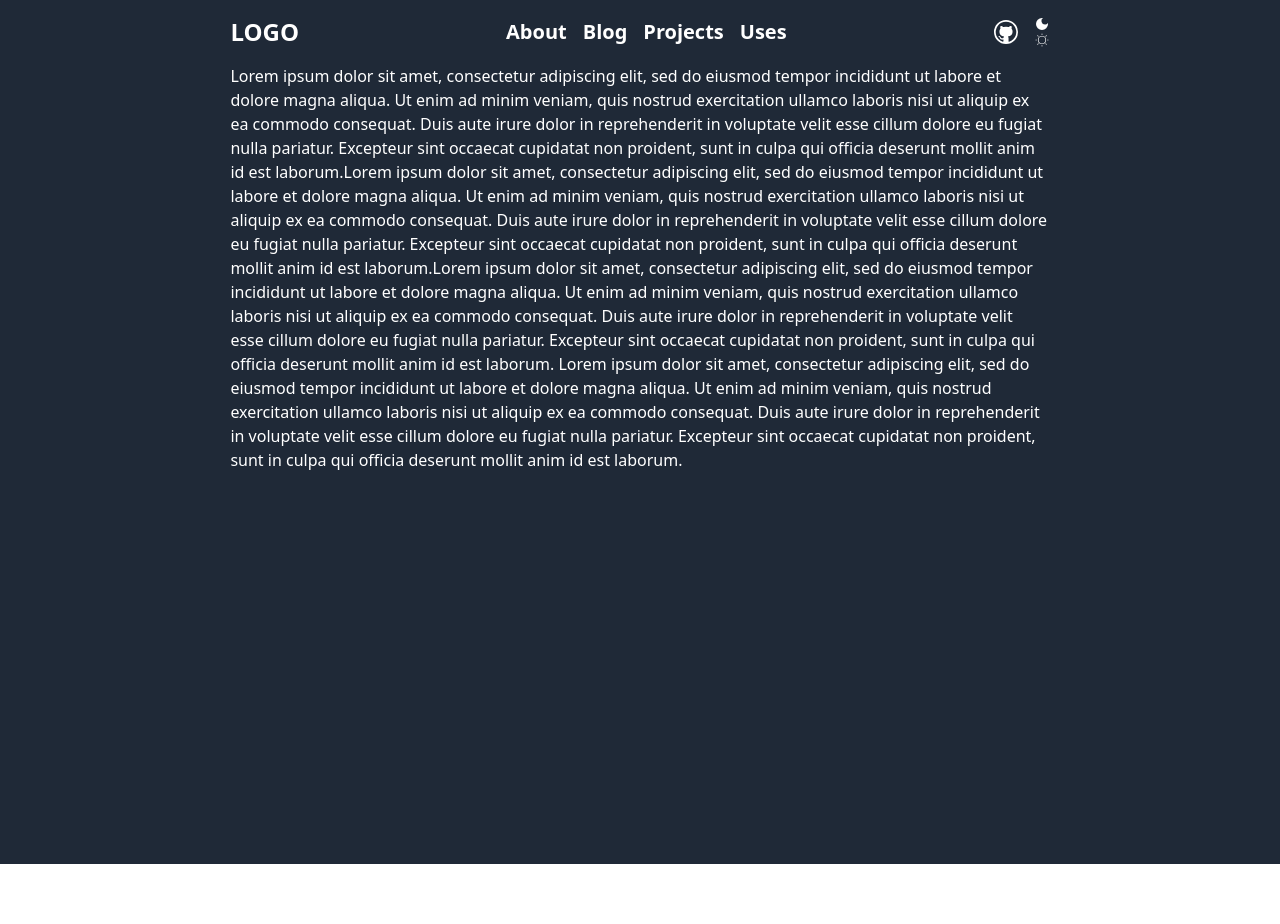
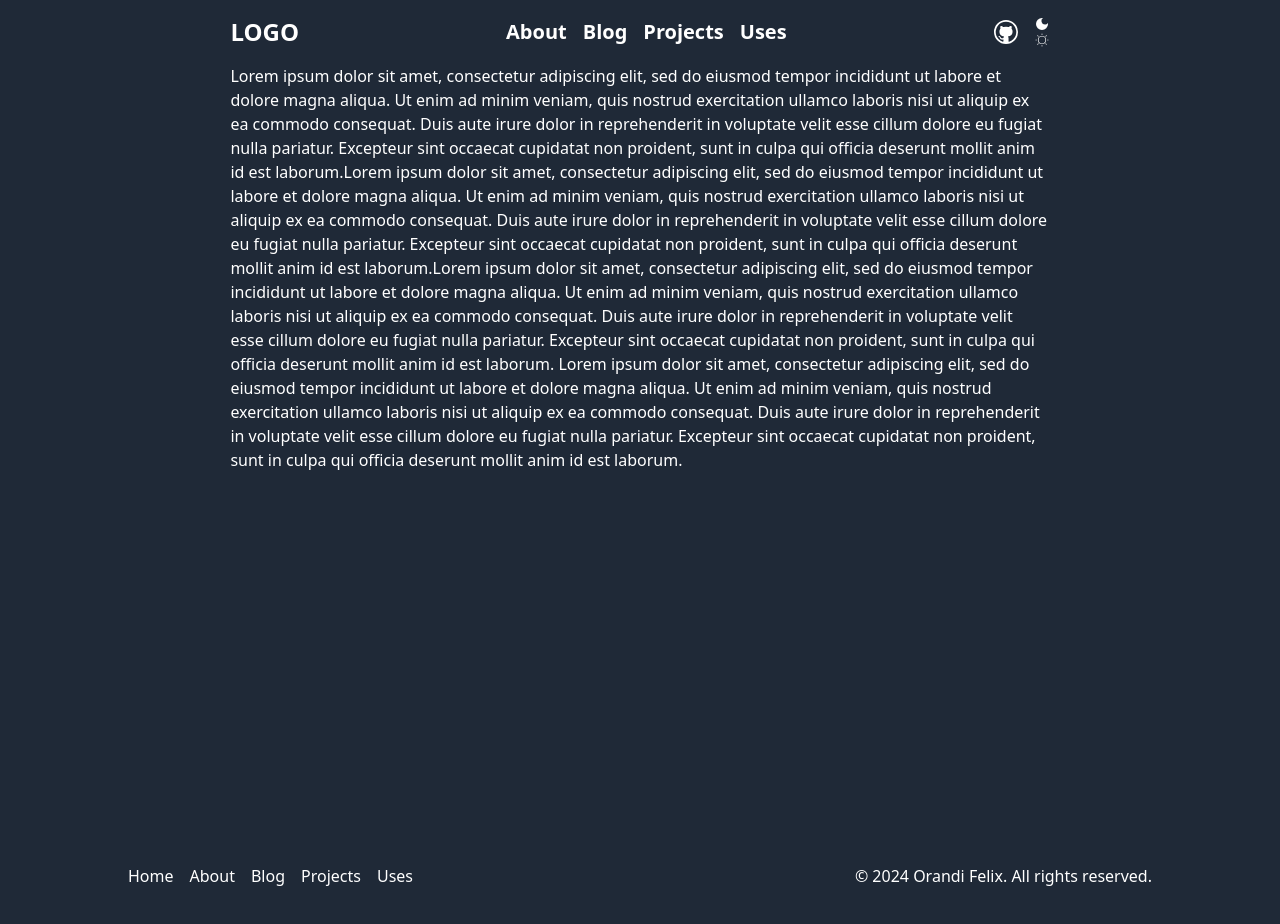
Before and after one commit to Orandifelix/Orandi-felix-portfolio, a React (Create React App) app: page /uses in a window 1280 px wide. Shown: the top 924 px of the page. Before the commit the page ends 864 px from the top, so only its background shows below. Built offline with nearby package versions, Linux system fonts and the light colour scheme.

Commit message:
added footer

```diff
--- a/src/App.js
+++ b/src/App.js
@@ -7,12 +7,13 @@ import About from "./components/About";
 import Blog from "./components/Blog";
 import Projects from "./components/Projects";
 import Uses from "./components/Uses";
+import Footer from "./components/Footer";
 
 function App() {
   return (
     <Router>
       <div className="h-fit  bg-gray-800">
-        <div className="w-4/5 m-auto">
+        <div className="w-4/5 m-auto pb-12">
           <NavBar />
           <Routes>
             <Route path="/" element={<Home />} />
@@ -21,6 +22,7 @@ function App() {
             <Route path="/projects" element={<Projects />} />
             <Route path="/uses" element={<Uses />} />
           </Routes>
+          <Footer />
         </div>
       </div>
     </Router>
--- /dev/null
+++ b/src/components/Footer.js
@@ -0,0 +1,29 @@
+import React from "react";
+import { Link } from "react-router-dom";
+
+function Footer() {
+  const currentYear = new Date().getFullYear();
+
+  return (
+    <div className="flex items-center justify-between text-white">
+      <div className="flex items-center justify-between">
+        <Link to="/" className="mr-4">
+          Home
+        </Link>
+        <Link to="/about" className="mr-4">
+          About
+        </Link>
+        <Link to="/blog" className="mr-4">
+          Blog
+        </Link>
+        <Link to="/projects" className="mr-4">
+          Projects
+        </Link>
+        <Link to="/uses">Uses</Link>
+      </div>
+      <div>© {currentYear} Orandi Felix.  All rights reserved.</div>
+    </div>
+  );
+}
+
+export default Footer;
--- a/src/components/Home.js
+++ b/src/components/Home.js
@@ -39,7 +39,7 @@ function Home() {
       </div>
       <p className="mb-6 text-2xl font-bold mt-6">Featured blog posts</p>
       <div className="grid grid-cols-3 gap-6">
-        <div className="border-solid border-t-4 border-r-4 border-b-4 border-l-0 border-gradient p-6 rounded-lg mb-6 transition-transform transform hover:scale-105 duration-300 ease-in-out">
+        <div className="border-solid border-t-4 border-r-2 border-b-4 border-l-2 border-gradient p-6 rounded-lg mb-6 transition-transform transform hover:scale-105 duration-300 ease-in-out">
           <h2 className="text-xl font-bold mb-2">
             A Prelude to Web Development
           </h2>
@@ -64,7 +64,7 @@ function Home() {
           </button>
         </div>
 
-        <div className="border-4 border-orange-200 p-6 rounded-lg mb-6 transition-transform transform hover:scale-105 duration-300 ease-in-out">
+        <div className="border-solid border-t-4 border-r-2 border-b-4 border-l-2 border-gradient p-6 rounded-lg mb-6 transition-transform transform hover:scale-105 duration-300 ease-in-out">
           <h2 className="text-xl font-bold mb-2">
             A Prelude to Web Development
           </h2>
@@ -88,7 +88,7 @@ function Home() {
             Read more
           </button>
         </div>
-        <div className="border-4 border-orange-200 p-6 rounded-lg mb-6 transition-transform transform hover:scale-105 duration-300 ease-in-out">
+        <div className="border-solid border-t-4 border-r-2 border-b-4 border-l-2 border-gradient p-6 rounded-lg mb-6 transition-transform transform hover:scale-105 duration-300 ease-in-out">
           <h2 className="text-xl font-bold mb-2">
             A Prelude to Web Development
           </h2>
@@ -112,7 +112,7 @@ function Home() {
             Read more
           </button>
         </div>
-        <div className="border-4 border-orange-200 p-6 rounded-lg mb-6 transition-transform transform hover:scale-105 duration-300 ease-in-out">
+        <div className="border-solid border-t-4 border-r-2 border-b-4 border-l-2 border-gradient p-6 rounded-lg mb-6 transition-transform transform hover:scale-105 duration-300 ease-in-out">
           <h2 className="text-xl font-bold mb-2">
             A Prelude to Web Development
           </h2>
@@ -136,7 +136,7 @@ function Home() {
             Read more
           </button>
         </div>
-        <div className="border-4 border-orange-200 p-6 rounded-lg mb-6 transition-transform transform hover:scale-105 duration-300 ease-in-out">
+        <div className="border-solid border-t-4 border-r-2 border-b-4 border-l-2 border-gradient p-6 rounded-lg mb-6 transition-transform transform hover:scale-105 duration-300 ease-in-out">
           <h2 className="text-xl font-bold mb-2">
             A Prelude to Web Development
           </h2>
@@ -160,7 +160,7 @@ function Home() {
             Read more
           </button>
         </div>
-        <div className="border-4 border-orange-200 p-6 rounded-lg mb-6 transition-transform transform hover:scale-105 duration-300 ease-in-out">
+        <div className="border-solid border-t-4 border-r-2 border-b-4 border-l-2 border-gradient p-6 rounded-lg mb-6 transition-transform transform hover:scale-105 duration-300 ease-in-out">
           <h2 className="text-xl font-bold mb-2">
             A Prelude to Web Development
           </h2>
```
